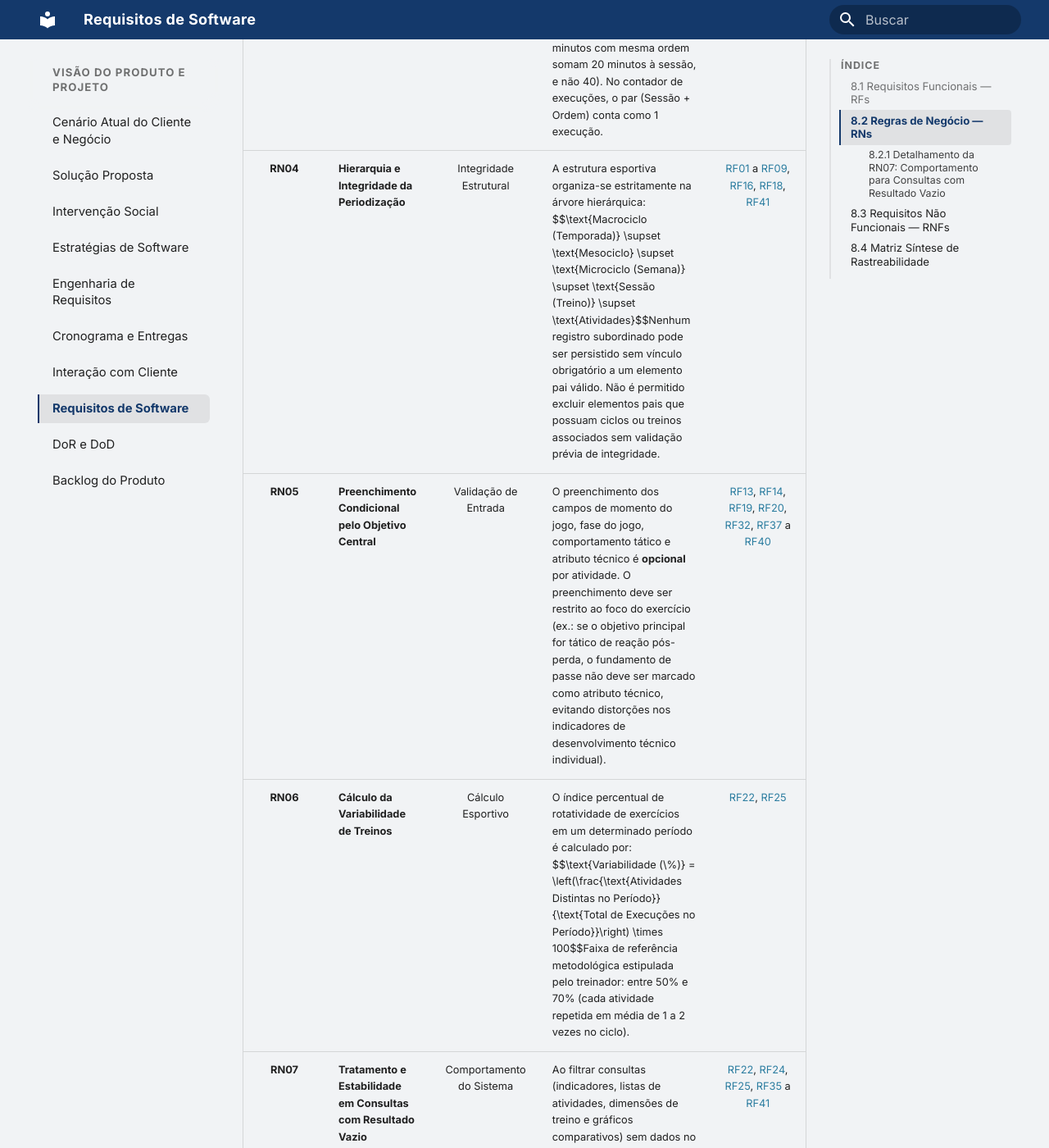
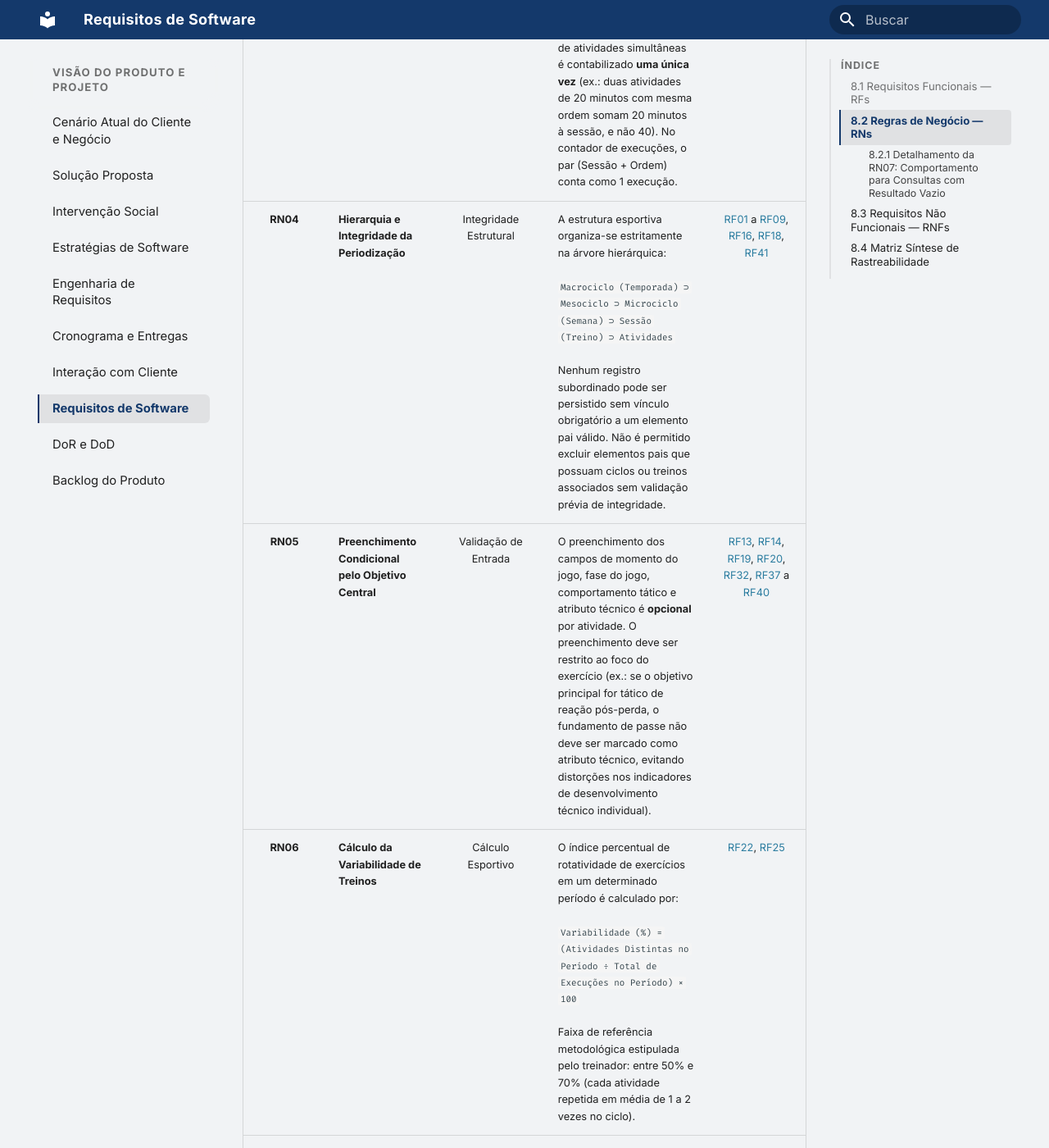
Before and after one commit to mdsreq-fga-unb/REQ-2026.2-T01-FutBoard, an MkDocs documentation site: the page built from docs/visao-produto/Requisitos-de-Software.md, in a window 1280 px wide and 1400 px high, scrolled down 6356 px. Shown: the whole window at 82% size. Built offline with MkDocs 1.6.1 and Material for MkDocs 9.7.7, drawn with Linux system fonts in a browser that asks for light colours; some of the changed text lies outside the part shown.

Commit message:
docs: ajustar formatação das fórmulas nas Regras de Negócio para MkDocs (refs #21)

```diff
--- a/docs/visao-produto/Requisitos-de-Software.md
+++ b/docs/visao-produto/Requisitos-de-Software.md
@@ -62,12 +62,12 @@ As Regras de Negócio (RNs) definem a lógica de domínio esportivo do treinador
 
 | ID | Regra de Negócio | Categoria | Descrição / Fórmula de Negócio | Requisitos Relacionados |
 | :---: | :--- | :---: | :--- | :---: |
-| <a id="rn01"></a>**RN01** | **Cálculo da Área por Jogador** | Cálculo Esportivo | A área por jogador em metros quadrados é calculada pela fórmula:<br>$$\text{Área (m²/jogador)} = \frac{\text{Comprimento (m)} \times \text{Largura (m)}}{\text{Número de Jogadores}}$$Obrigatório para atividades com orientação de **Aquisição**, **Aplicação** e **Equilíbrio de Carga**. Dispensado para atividades de **PDI** (Proposta de Desenvolvimento Individual), nas quais comprimento, largura e jogadores são opcionais. | [RF13](#rf13), [RF14](#rf14), [RF19](#rf19), [RF20](#rf20), [RF23](#rf23), [RF35](#rf35) |
-| <a id="rn02"></a>**RN02** | **Classificação Automática da Dimensão do Espaço** | Validação Automática | A dimensão do espaço não é digitada pelo usuário, sendo classificada automaticamente pelo sistema a partir do resultado da [RN01](#rn01):<br>• $\le 100\text{ m}^2$: **Espaço Reduzido (Pequeno)**<br>• $101\text{ a } 200\text{ m}^2$: **Espaço Médio**<br>• $> 200\text{ m}^2$: **Espaço Amplo (Grande)**<br>• Sem dimensões delimitadas (ex.: PDI): **Não Definido** | [RF13](#rf13), [RF14](#rf14), [RF19](#rf19), [RF20](#rf20), [RF25](#rf25), [RF35](#rf35) |
+| <a id="rn01"></a>**RN01** | **Cálculo da Área por Jogador** | Cálculo Esportivo | A área por jogador em metros quadrados é calculada pela fórmula:<br><br><code>Área (m²/jogador) = (Comprimento × Largura) ÷ Nº de Jogadores</code><br><br>Obrigatório para atividades com orientação de **Aquisição**, **Aplicação** e **Equilíbrio de Carga**. Dispensado para atividades de **PDI** (Proposta de Desenvolvimento Individual), nas quais comprimento, largura e jogadores são opcionais. | [RF13](#rf13), [RF14](#rf14), [RF19](#rf19), [RF20](#rf20), [RF23](#rf23), [RF35](#rf35) |
+| <a id="rn02"></a>**RN02** | **Classificação Automática da Dimensão do Espaço** | Validação Automática | A dimensão do espaço não é digitada pelo usuário, sendo classificada automaticamente pelo sistema a partir do resultado da [RN01](#rn01):<br>• <strong>≤ 100 m²:</strong> Espaço Reduzido (Pequeno)<br>• <strong>101 a 200 m²:</strong> Espaço Médio<br>• <strong>> 200 m²:</strong> Espaço Amplo (Grande)<br>• <strong>Sem dimensões delimitadas (ex.: PDI):</strong> Não Definido | [RF13](#rf13), [RF14](#rf14), [RF19](#rf19), [RF20](#rf20), [RF25](#rf25), [RF35](#rf35) |
 | <a id="rn03"></a>**RN03** | **Simultaneidade e Contagem de Tempo da Sessão** | Cálculo Esportivo | Atividades cadastradas com o mesmo número no campo **ordem** dentro de uma sessão (ex.: duas atividades com Ordem = 1) ocorrem de forma **simultânea** (elenco dividido em subgrupos). No cálculo da duração líquida da sessão, o tempo de atividades simultâneas é contabilizado **uma única vez** (ex.: duas atividades de 20 minutos com mesma ordem somam 20 minutos à sessão, e não 40). No contador de execuções, o par (Sessão + Ordem) conta como 1 execução. | [RF13](#rf13), [RF14](#rf14), [RF16](#rf16), [RF17](#rf17), [RF22](#rf22), [RF25](#rf25), [RF26](#rf26) |
-| <a id="rn04"></a>**RN04** | **Hierarquia e Integridade da Periodização** | Integridade Estrutural | A estrutura esportiva organiza-se estritamente na árvore hierárquica:<br>$$\text{Macrociclo (Temporada)} \supset \text{Mesociclo} \supset \text{Microciclo (Semana)} \supset \text{Sessão (Treino)} \supset \text{Atividades}$$Nenhum registro subordinado pode ser persistido sem vínculo obrigatório a um elemento pai válido. Não é permitido excluir elementos pais que possuam ciclos ou treinos associados sem validação prévia de integridade. | [RF01](#rf01) a [RF09](#rf09), [RF16](#rf16), [RF18](#rf18), [RF41](#rf41) |
+| <a id="rn04"></a>**RN04** | **Hierarquia e Integridade da Periodização** | Integridade Estrutural | A estrutura esportiva organiza-se estritamente na árvore hierárquica:<br><br><code>Macrociclo (Temporada) ⊃ Mesociclo ⊃ Microciclo (Semana) ⊃ Sessão (Treino) ⊃ Atividades</code><br><br>Nenhum registro subordinado pode ser persistido sem vínculo obrigatório a um elemento pai válido. Não é permitido excluir elementos pais que possuam ciclos ou treinos associados sem validação prévia de integridade. | [RF01](#rf01) a [RF09](#rf09), [RF16](#rf16), [RF18](#rf18), [RF41](#rf41) |
 | <a id="rn05"></a>**RN05** | **Preenchimento Condicional pelo Objetivo Central** | Validação de Entrada | O preenchimento dos campos de momento do jogo, fase do jogo, comportamento tático e atributo técnico é **opcional** por atividade. O preenchimento deve ser restrito ao foco do exercício (ex.: se o objetivo principal for tático de reação pós-perda, o fundamento de passe não deve ser marcado como atributo técnico, evitando distorções nos indicadores de desenvolvimento técnico individual). | [RF13](#rf13), [RF14](#rf14), [RF19](#rf19), [RF20](#rf20), [RF32](#rf32), [RF37](#rf37) a [RF40](#rf40) |
-| <a id="rn06"></a>**RN06** | **Cálculo da Variabilidade de Treinos** | Cálculo Esportivo | O índice percentual de rotatividade de exercícios em um determinado período é calculado por:<br>$$\text{Variabilidade (\%)} = \left(\frac{\text{Atividades Distintas no Período}}{\text{Total de Execuções no Período}}\right) \times 100$$Faixa de referência metodológica estipulada pelo treinador: entre 50% e 70% (cada atividade repetida em média de 1 a 2 vezes no ciclo). | [RF22](#rf22), [RF25](#rf25) |
+| <a id="rn06"></a>**RN06** | **Cálculo da Variabilidade de Treinos** | Cálculo Esportivo | O índice percentual de rotatividade de exercícios em um determinado período é calculado por:<br><br><code>Variabilidade (%) = (Atividades Distintas no Período ÷ Total de Execuções no Período) × 100</code><br><br>Faixa de referência metodológica estipulada pelo treinador: entre 50% e 70% (cada atividade repetida em média de 1 a 2 vezes no ciclo). | [RF22](#rf22), [RF25](#rf25) |
 | <a id="rn07"></a>**RN07** | **Tratamento e Estabilidade em Consultas com Resultado Vazio** | Comportamento do Sistema | Ao filtrar consultas (indicadores, listas de atividades, dimensões de treino e gráficos comparativos) sem dados no período selecionado, o sistema não deve acusar erros ou disparar exceções de divisão por zero: mantém os filtros ativos, exibe valores neutros (`0 sessões`, `0 min`, `0%`) e apresenta mensagem orientadora ao usuário, conforme o detalhamento da tabela abaixo. | [RF22](#rf22), [RF24](#rf24), [RF25](#rf25), [RF35](#rf35) a [RF41](#rf41) |
 
 ---
```
